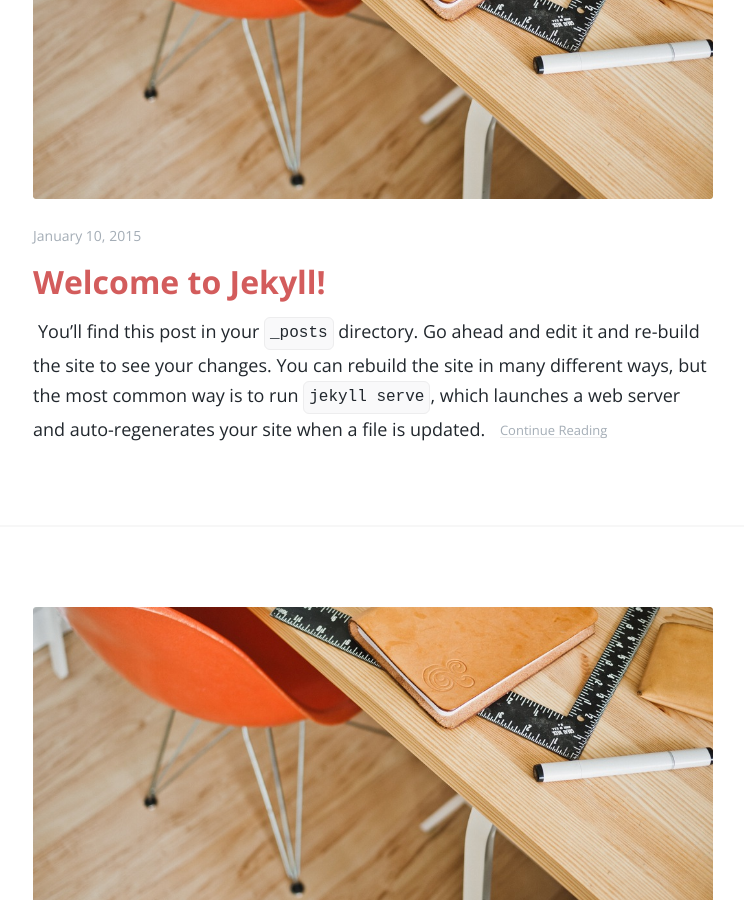
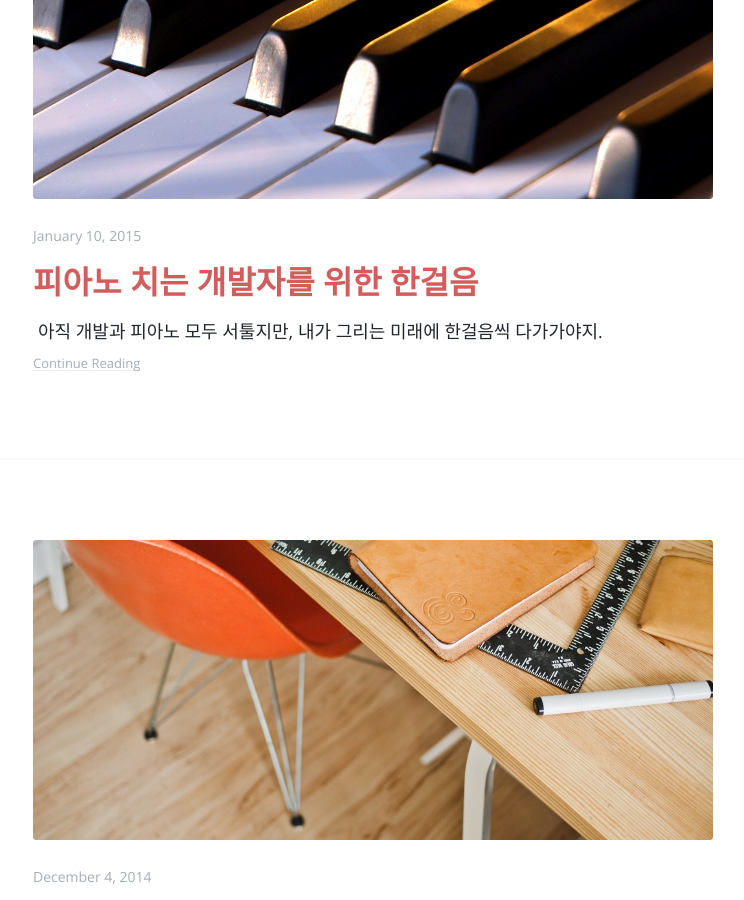
Before and after one commit to SeongWonKong/seongwonkong.github.io, a Jekyll site: the page built from index.html, in a window 1280 px wide and 900 px high, scrolled down 312 px. Shown: the whole window, without its empty margins (267-1011 px from the left). Built offline with Jekyll 4.4.1, drawn with Linux system fonts in a browser that asks for light colours.

Commit message:
youtube video added

```diff
--- a/_posts/2015-01-10-First-content.md
+++ b/_posts/2015-01-10-First-content.md
@@ -1,34 +1,20 @@
 ---
 layout: post
-title:  "Welcome to Jekyll!"
+title:  "피아노 치는 개발자를 위한 한걸음"
 date:   2015-01-10 20:31:47
 categories: jekyll update
-image: roon3.jpeg
+image: piano.jpg
 ---
-You’ll find this post in your `_posts` directory. Go ahead and edit it and re-build the site to see your changes. You can rebuild the site in many different ways, but the most common way is to run `jekyll serve`, which launches a web server and auto-regenerates your site when a file is updated.
 
-To add new posts, simply add a file in the `_posts` directory that follows the convention `YYYY-MM-DD-name-of-post.ext` and includes the necessary front matter. Take a look at the source for this post to get an idea about how it works.
+아직 개발과 피아노 모두 서툴지만, 내가 그리는 미래에 한걸음씩 다가가야지.
 
-Jekyll also offers powerful support for code snippets:
+당분간은 개발교육 받는 것에 집중하고... 피아노는 1~2달에 한 곡씩 올려야지.ㅎㅎ
 
-{% highlight ruby %}
-def print_hi(name)
-  puts "Hi, #{name}"
-end
-print_hi('Tom')
-#=> prints 'Hi, Tom' to STDOUT.
-{% endhighlight %}
+아래는 요즘 가끔씩 연습 중인 'ByJun - 당신의 사랑이 늘 행복하기를'
 
-Check out the [Jekyll docs][jekyll] for more info on how to get the most out of Jekyll. File all bugs/feature requests at [Jekyll’s GitHub repo][jekyll-gh]. If you have questions, you can ask them on [Jekyll’s dedicated Help repository][jekyll-help].
+2016년 파이팅~~
+
 
 ### Video
 
-Ut enim ad minim veniam, quis nostrud exercitation ullamco laboris nisi ut aliquip ex ea commodo consequat.
-
-Culpa qui officia deserunt mollit anim id est laborum.
-
 <iframe width="560" height="315" src="https://www.youtube.com/embed/xSzJ5sUbU9U" frameborder="0" allowfullscreen></iframe>
-
-[jekyll]:      http://jekyllrb.com
-[jekyll-gh]:   https://github.com/jekyll/jekyll
-[jekyll-help]: https://github.com/jekyll/jekyll-help
```
Also changed, not shown: content/images/piano.jpg (added).
